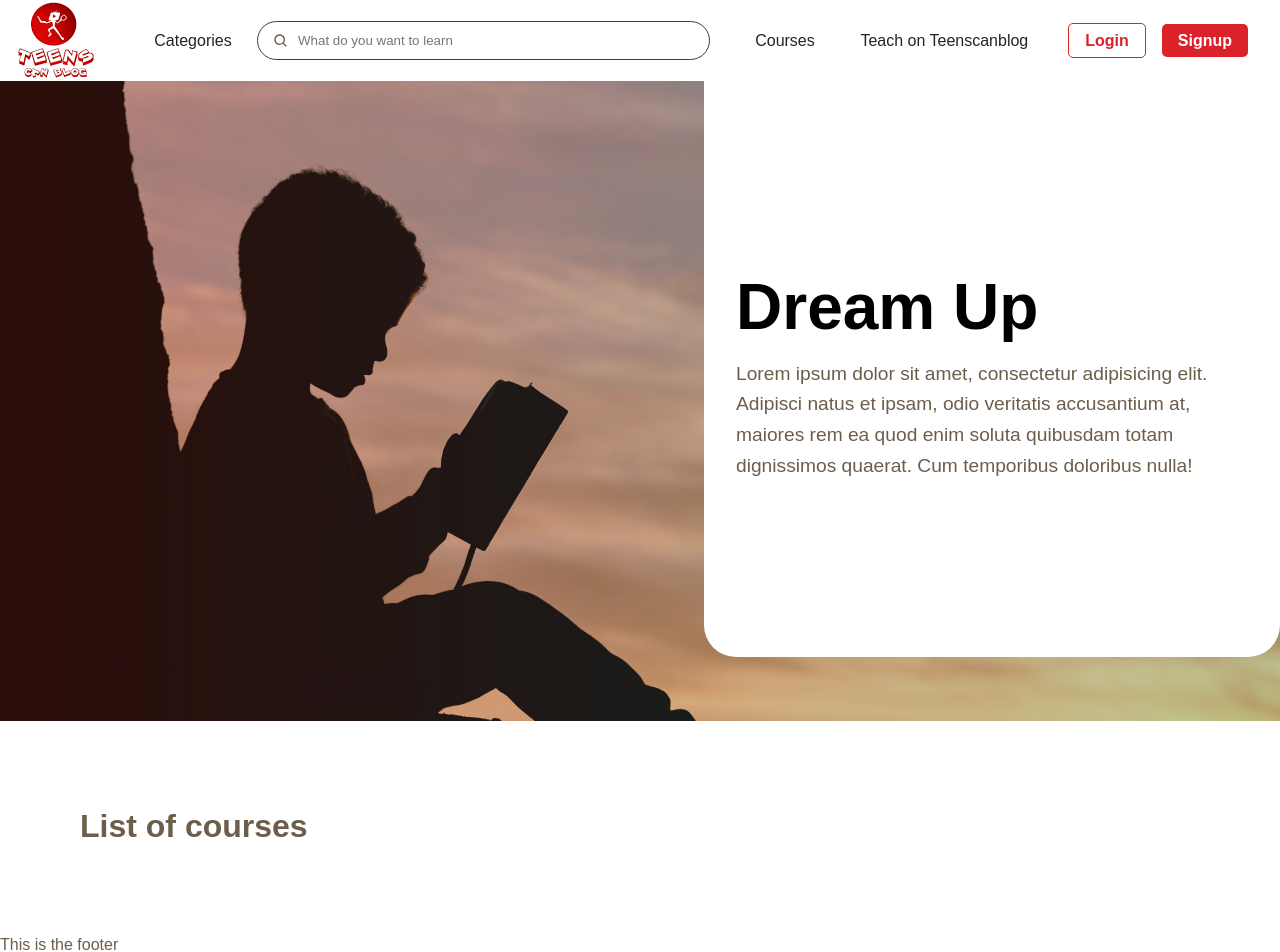
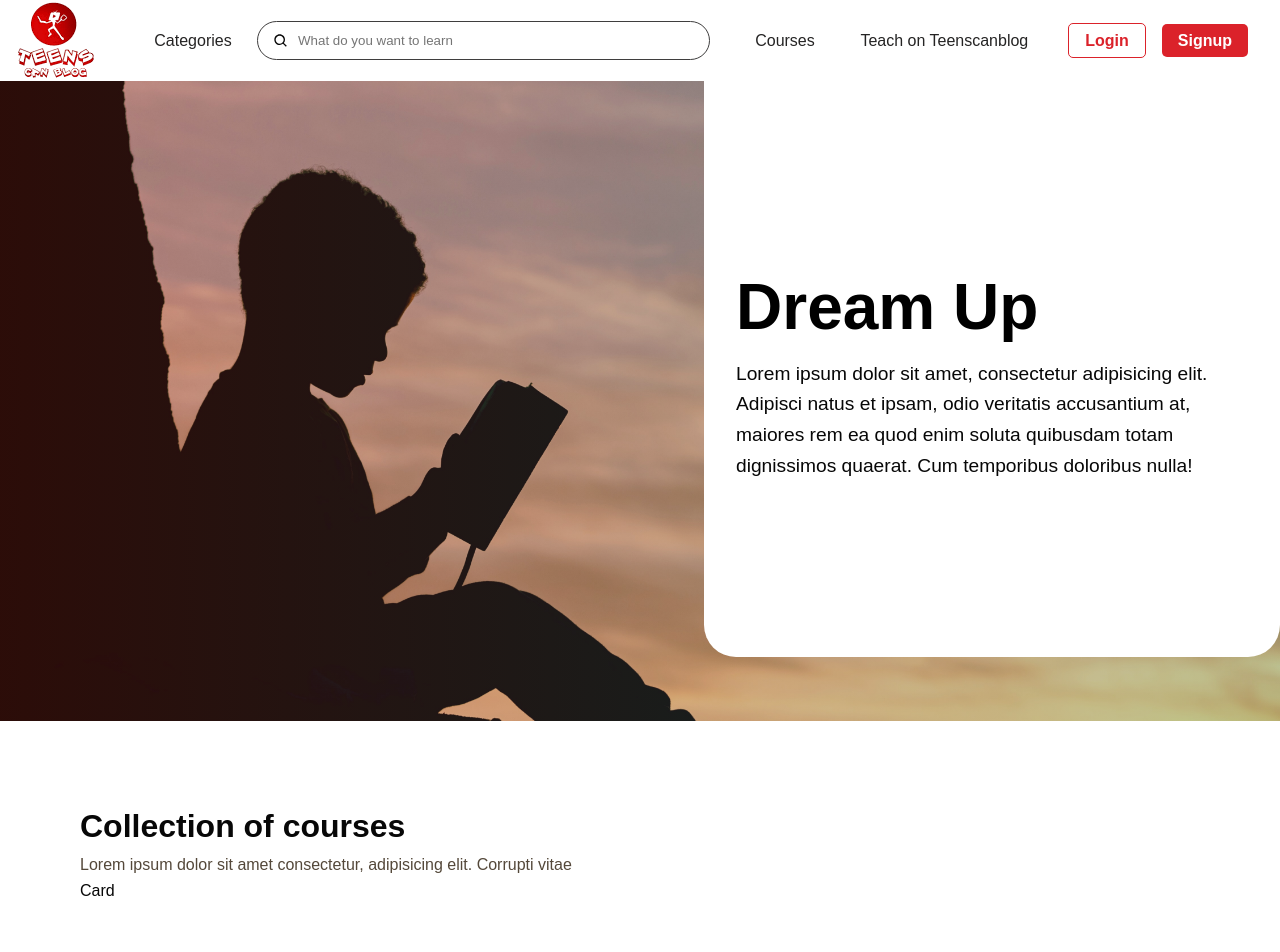
Before and after one commit to Niscolinx/teenscan, a React (Create React App) app: page / in a window 1280 px wide. Shown: the top 952 px of the page. Built offline with nearby package versions, Linux system fonts and the light colour scheme; what react-router-last-location would draw is missing.

Commit message:
building the card

```diff
--- a/src/components/Courses.tsx
+++ b/src/components/Courses.tsx
@@ -1,7 +1,16 @@
+import Card from "./card"
+
 const Courses = () => {
     return (
         <>
-           <h1 className='courses_heading '>List of courses</h1>
+        <div className="courses">
+           <h1 className='courses_heading'>Collection of courses</h1>
+           <p className='courses_text'>Lorem ipsum dolor sit amet consectetur, adipisicing elit. Corrupti vitae</p>
+
+        </div>
+        <div className="courses">
+            <Card/>
+        </div>
         </>
     )
 }
--- /dev/null
+++ b/src/components/card.tsx
@@ -0,0 +1,5 @@
+const card = () => {
+    return (<div>Card</div>)
+}
+
+export default card
--- a/src/sass/abstracts/Variables.scss
+++ b/src/sass/abstracts/Variables.scss
@@ -14,7 +14,7 @@ $color-grey-light-1: #f9f7f6;
 $color-grey-light-2: #aaa;
 
 $color-grey-dark-1: #54483A;
-$color-grey-dark-2: #6D5D4B;
+$color-grey-dark-2: #070707;
 
 $color-error: #582424;
 
--- a/src/sass/base/typography.scss
+++ b/src/sass/base/typography.scss
@@ -43,6 +43,17 @@
     grid-column: 1 / -1;
     margin: 5rem 0;
     padding: 0 5rem;
+
+    .courses {
+        color: $color-grey-dark-2;
+
+        &_heading{
+
+        }
+        &_text{
+color: $color-grey-dark-1;
+        }
+    }
 }
 
 .section-story {
@@ -80,33 +91,7 @@
 }
 
 
-.section-transactions {
-    grid-column: sidebar-end / center-end;
-    margin: 5rem 0;
 
-    display: grid;
-    grid-template-columns: repeat(auto-fit, minmax(25rem, 1fr));
-    gap: 2rem;
-}
-
-.section-tradeviewChart {
-    grid-column: full-start / center-end;
-    padding-top: 3rem;
-    width: 100%;
-    height: 100%;
-
-    // @include respond(phone){
-    //     grid-column: 1 / -1;
-    //     padding: 2rem;
-    // }
-}
-
-.section-activities {
-    background-color: $color-secondary;
-    grid-column: sidebar-start / full-end;
-
-    margin: 3rem 0;
-}
 
 .section-testimonials {
     grid-column: 1 / -1;
@@ -134,8 +119,8 @@
 .heading-1 {
     @extend %heading;
 
-    font-size: 3.5rem;
-    color: $color-grey-light-1;
+    font-size: 3rem;
+   // color: $color-grey-light-1;
     line-height: 1;
     text-transform: uppercase;
 }
--- a/src/sass/main.scss
+++ b/src/sass/main.scss
@@ -7,3 +7,4 @@
 @import './components/header';
 @import './components/modals';
 @import './components/hero';
+@import './components/card';
```
Also changed, not shown: src/sass/components/card.scss (added).
